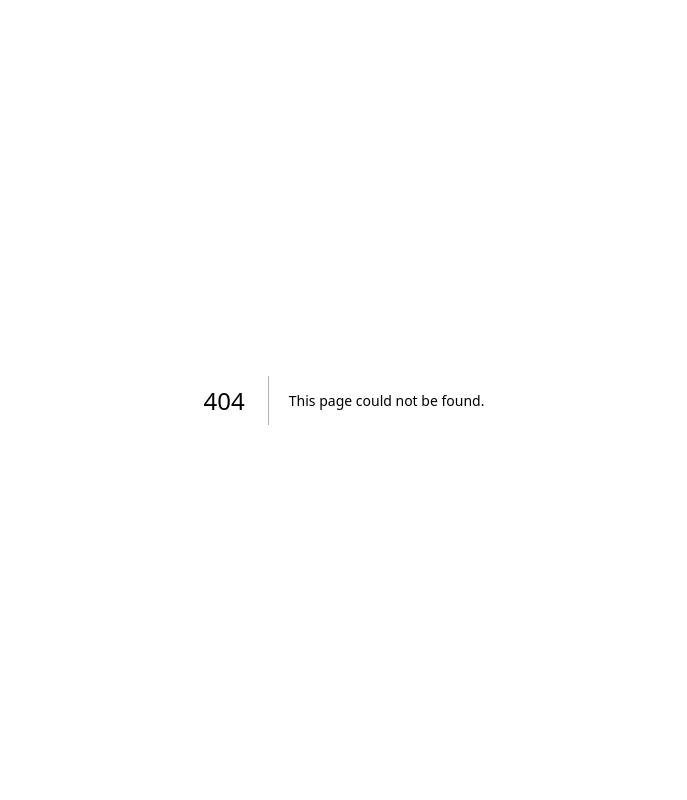
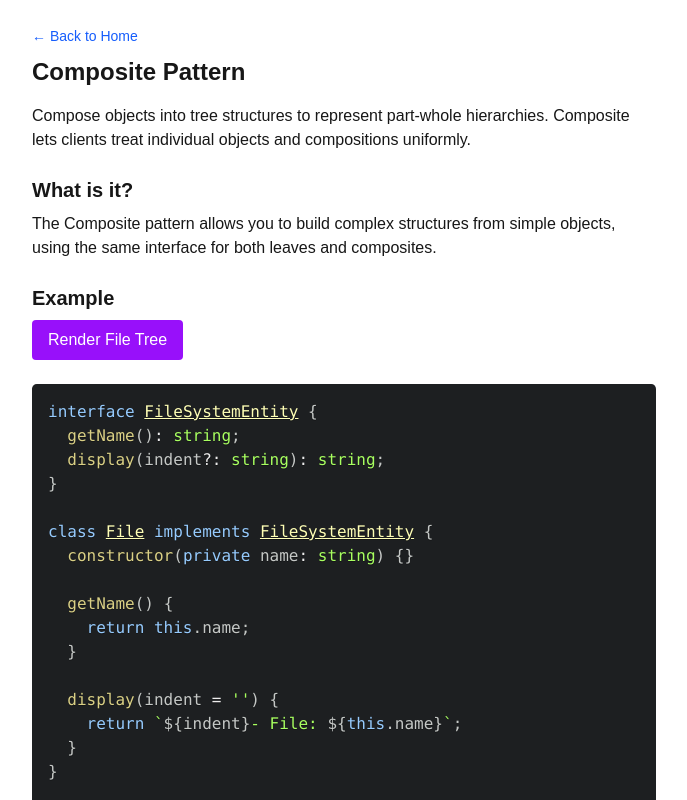
Before and after one commit to Mubtasim/patternalysis, a Next.js app: page /patterns/composite in a window 1280 px wide. Before the commit this address had no page. Shown: the top 800 px of the page, without its empty margins (296-983 px from the left). Built offline with nearby package versions, Linux system fonts and the light colour scheme.

Commit message:
feat: Add Composite pattern page and update home page to include it in the list of implemented patterns

```diff
--- a/src/app/page.tsx
+++ b/src/app/page.tsx
@@ -11,6 +11,7 @@ export default function Home() {
     "adapter",
     "bridge",
     "decorator",
+    "composite",
   ];
 
   const allPatterns = [
--- /dev/null
+++ b/src/app/patterns/composite/page.tsx
@@ -0,0 +1,170 @@
+"use client";
+
+import PatternLayout from "@/components/PatternLayout";
+import { useState } from "react";
+import { Prism as SyntaxHighlighter } from "react-syntax-highlighter";
+import { atomDark } from "react-syntax-highlighter/dist/cjs/styles/prism";
+
+// Component Interface
+interface FileSystemEntity {
+  getName(): string;
+  display(indent?: string): string;
+}
+
+// Leaf
+class File implements FileSystemEntity {
+  constructor(private name: string) {}
+
+  getName() {
+    return this.name;
+  }
+
+  display(indent = "") {
+    return `${indent}- File: ${this.name}`;
+  }
+}
+
+// Composite
+class Folder implements FileSystemEntity {
+  private children: FileSystemEntity[] = [];
+
+  constructor(private name: string) {}
+
+  add(child: FileSystemEntity) {
+    this.children.push(child);
+  }
+
+  getName() {
+    return this.name;
+  }
+
+  display(indent = "") {
+    const lines = [`${indent}+ Folder: ${this.name}`];
+    for (const child of this.children) {
+      lines.push(child.display(indent + "  "));
+    }
+    return lines.join("\n");
+  }
+}
+
+export default function CompositePage() {
+  const [output, setOutput] = useState("");
+
+  const handleRender = () => {
+    const root = new Folder("root");
+    const src = new Folder("src");
+    const dist = new Folder("dist");
+    const indexFile = new File("index.tsx");
+    const styleFile = new File("style.css");
+    const mainJs = new File("main.js");
+
+    src.add(indexFile);
+    src.add(styleFile);
+    dist.add(mainJs);
+    root.add(src);
+    root.add(dist);
+
+    setOutput(root.display());
+  };
+
+  return (
+    <PatternLayout title="Composite">
+      <p className="mb-4">
+        Compose objects into tree structures to represent part-whole
+        hierarchies. Composite lets clients treat individual objects and
+        compositions uniformly.
+      </p>
+
+      <h2 className="text-xl font-semibold mt-6 mb-2">What is it?</h2>
+      <p className="mb-4">
+        The Composite pattern allows you to build complex structures from simple
+        objects, using the same interface for both leaves and composites.
+      </p>
+
+      <h2 className="text-xl font-semibold mt-6 mb-2">Example</h2>
+      <button
+        onClick={handleRender}
+        className="bg-purple-600 hover:bg-purple-500 px-4 py-2 rounded text-white mb-4"
+      >
+        Render File Tree
+      </button>
+
+      {output && (
+        <pre className="bg-zinc-900 text-green-400 p-4 rounded border border-zinc-700 whitespace-pre-wrap">
+          {output}
+        </pre>
+      )}
+
+      <SyntaxHighlighter
+        language="ts"
+        style={atomDark}
+        className="rounded mt-6"
+      >
+        {`interface FileSystemEntity {
+  getName(): string;
+  display(indent?: string): string;
+}
+
+class File implements FileSystemEntity {
+  constructor(private name: string) {}
+
+  getName() {
+    return this.name;
+  }
+
+  display(indent = '') {
+    return \`\${indent}- File: \${this.name}\`;
+  }
+}
+
+class Folder implements FileSystemEntity {
+  private children: FileSystemEntity[] = [];
+
+  constructor(private name: string) {}
+
+  add(child: FileSystemEntity) {
+    this.children.push(child);
+  }
+
+  getName() {
+    return this.name;
+  }
+
+  display(indent = '') {
+    const lines = [\`\${indent}+ Folder: \${this.name}\`];
+    for (const child of this.children) {
+      lines.push(child.display(indent + '  '));
+    }
+    return lines.join('\n');
+  }
+}
+
+const root = new Folder('root');
+const src = new Folder('src');
+const index = new File('index.tsx');
+src.add(index);
+root.add(src);
+console.log(root.display());`}
+      </SyntaxHighlighter>
+
+      <h2 className="text-xl font-semibold mt-6 mb-2">Common Uses</h2>
+      <ul className="list-disc ml-6 mb-4">
+        <li>File system trees</li>
+        <li>UI component hierarchies</li>
+        <li>Organization charts</li>
+      </ul>
+
+      <h2 className="text-xl font-semibold mt-6 mb-2">When to Use</h2>
+      <ul className="list-disc ml-6 mb-4">
+        <li>You want to treat individual and composite objects the same way</li>
+        <li>You want to represent recursive structures</li>
+      </ul>
+
+      <h2 className="text-xl font-semibold mt-6 mb-2">Caution</h2>
+      <ul className="list-disc ml-6">
+        <li>Can make code harder to understand if hierarchy grows too large</li>
+        <li>Not ideal for flat or non-hierarchical data</li>
+      </ul>
+    </PatternLayout>
+  );
+}
```
